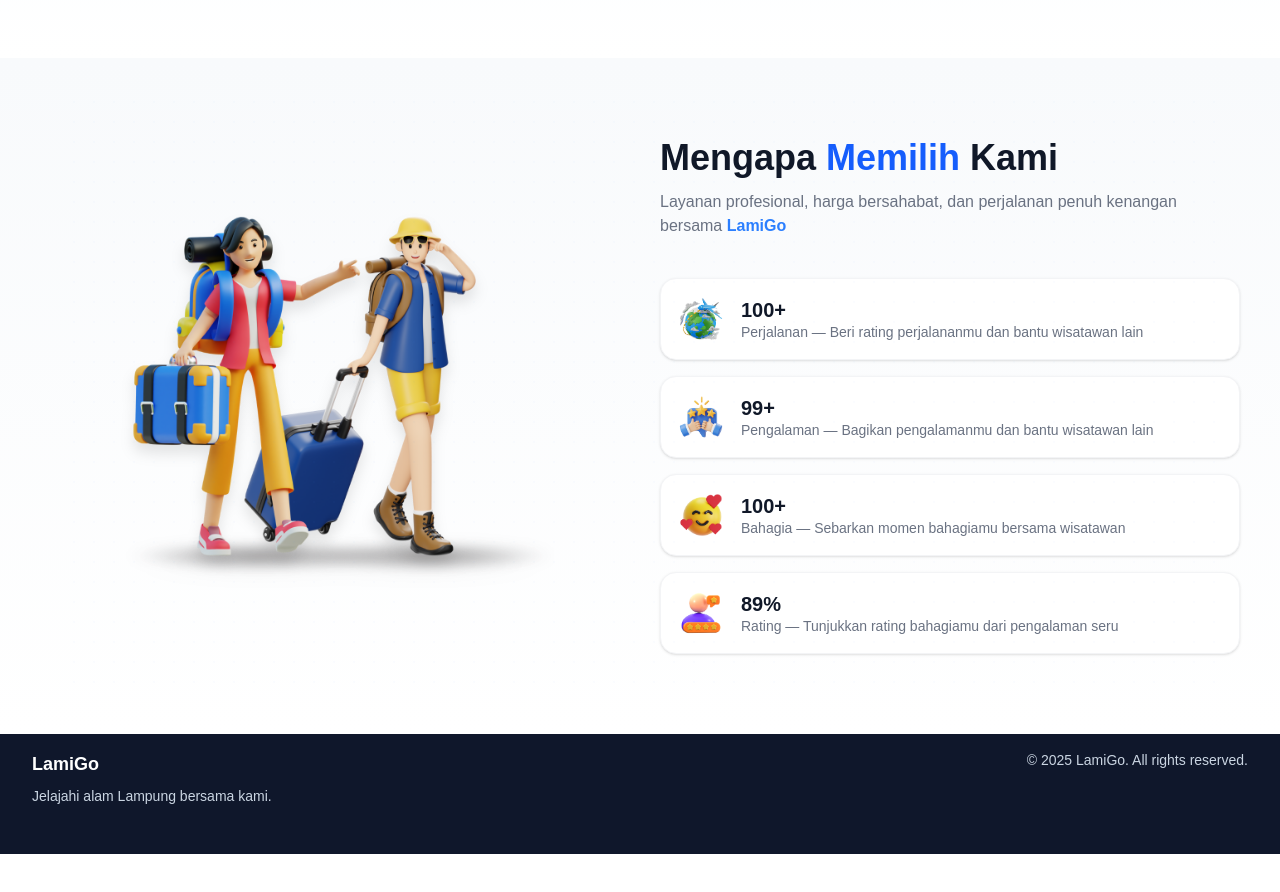
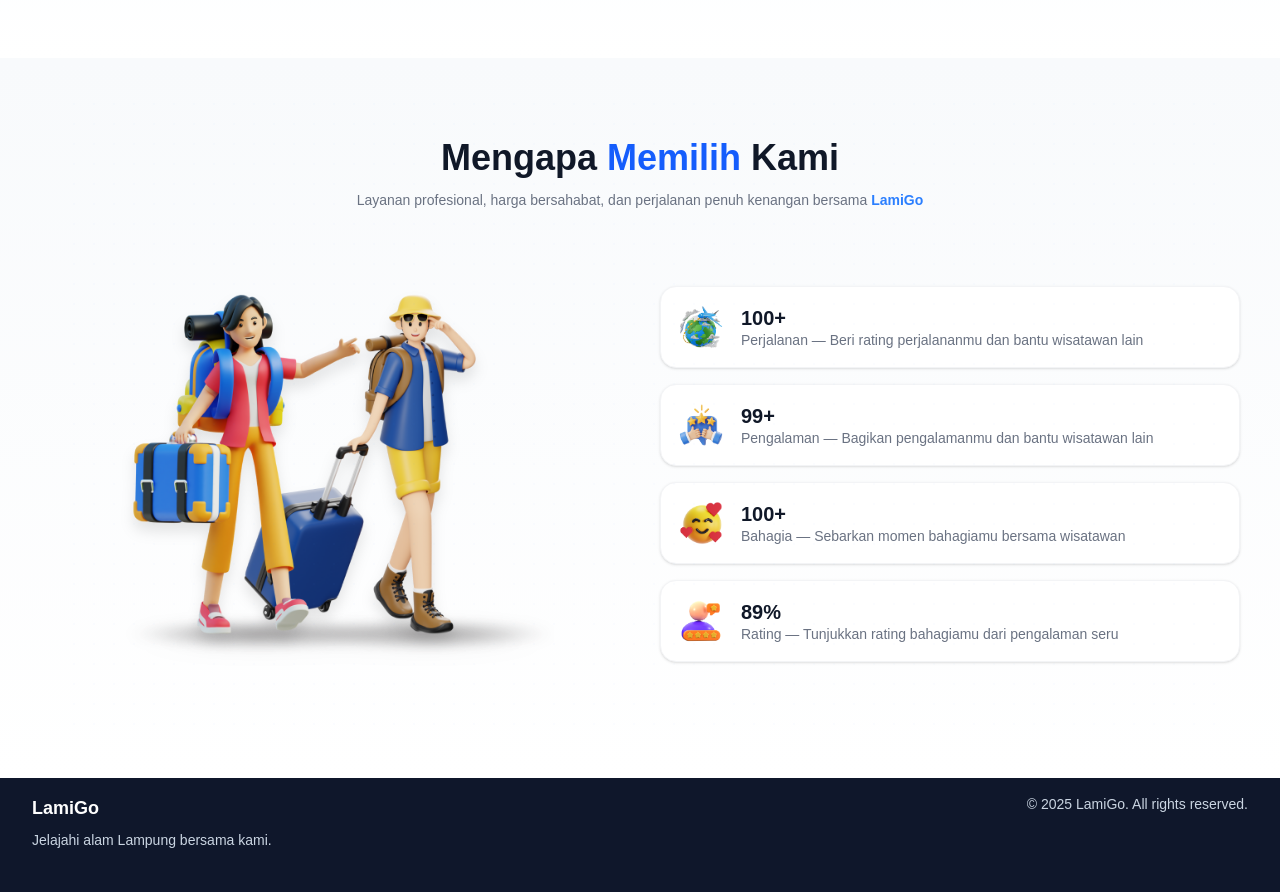
Before and after one commit to megustaSzy/project-web-mobile, a Next.js app in the folder web/: page / in a window 1280 px wide. Shown: the part 1420-2312 px from the top of the page. Before the commit the page ends 2274 px from the top, so only its background shows below. Built offline with nearby package versions, Linux system fonts and the light colour scheme.

Commit message:
membuat teks choose rata tengah

```diff
--- a/web/src/app/components/ChooseUs.tsx
+++ b/web/src/app/components/ChooseUs.tsx
@@ -3,7 +3,18 @@
 export default function ChooseUs() {
   return (
     <section className="relative bg-gradient-to-b from-[#f8fafc] to-white py-20 overflow-hidden">
+              {/* Konten kanan */}
+        <div>
+          <h2 className="text-center text-3xl md:text-4xl font-extrabold text-gray-900 mb-3">
+            Mengapa <span className="text-blue-600">Memilih</span> Kami
+          </h2>
+          <p className="text-center text-sm  text-gray-500 mb-10">
+            Layanan profesional, harga bersahabat, dan perjalanan penuh kenangan
+            bersama <span className="font-semibold text-blue-500">LamiGo</span>
+          </p>
       <div className="max-w-7xl mx-auto px-6 md:px-10 grid grid-cols-1 lg:grid-cols-2 gap-10 items-center">
+
+
         {/* Gambar kiri */}
         <div className="flex justify-center">
           <img
@@ -13,15 +24,7 @@ export default function ChooseUs() {
           />
         </div>
 
-        {/* Konten kanan */}
-        <div>
-          <h2 className="text-3xl md:text-4xl font-extrabold text-gray-900 mb-3">
-            Mengapa <span className="text-blue-600">Memilih</span> Kami
-          </h2>
-          <p className="text-gray-500 mb-10">
-            Layanan profesional, harga bersahabat, dan perjalanan penuh kenangan
-            bersama <span className="font-semibold text-blue-500">LamiGo</span>
-          </p>
+
 
           {/* List Kelebihan */}
           <div className="space-y-4">
```
